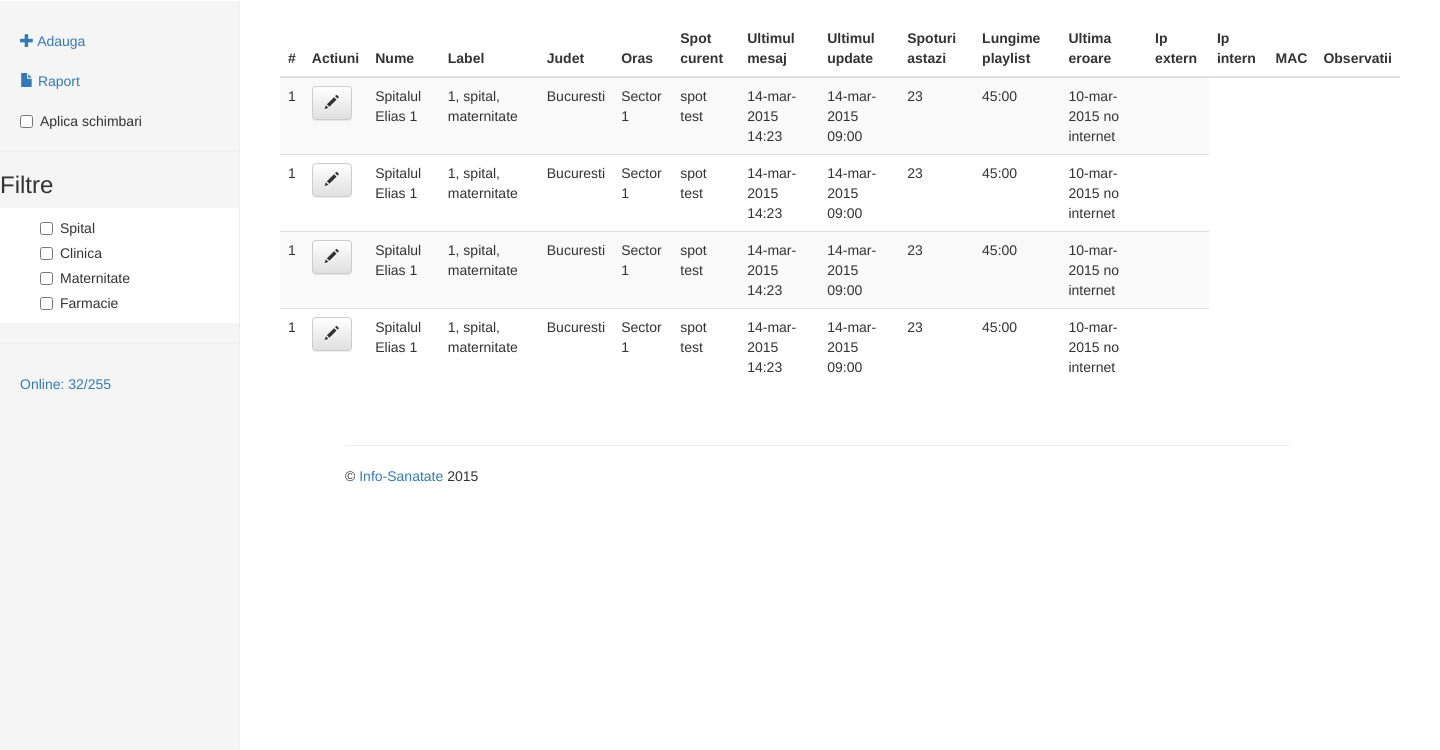
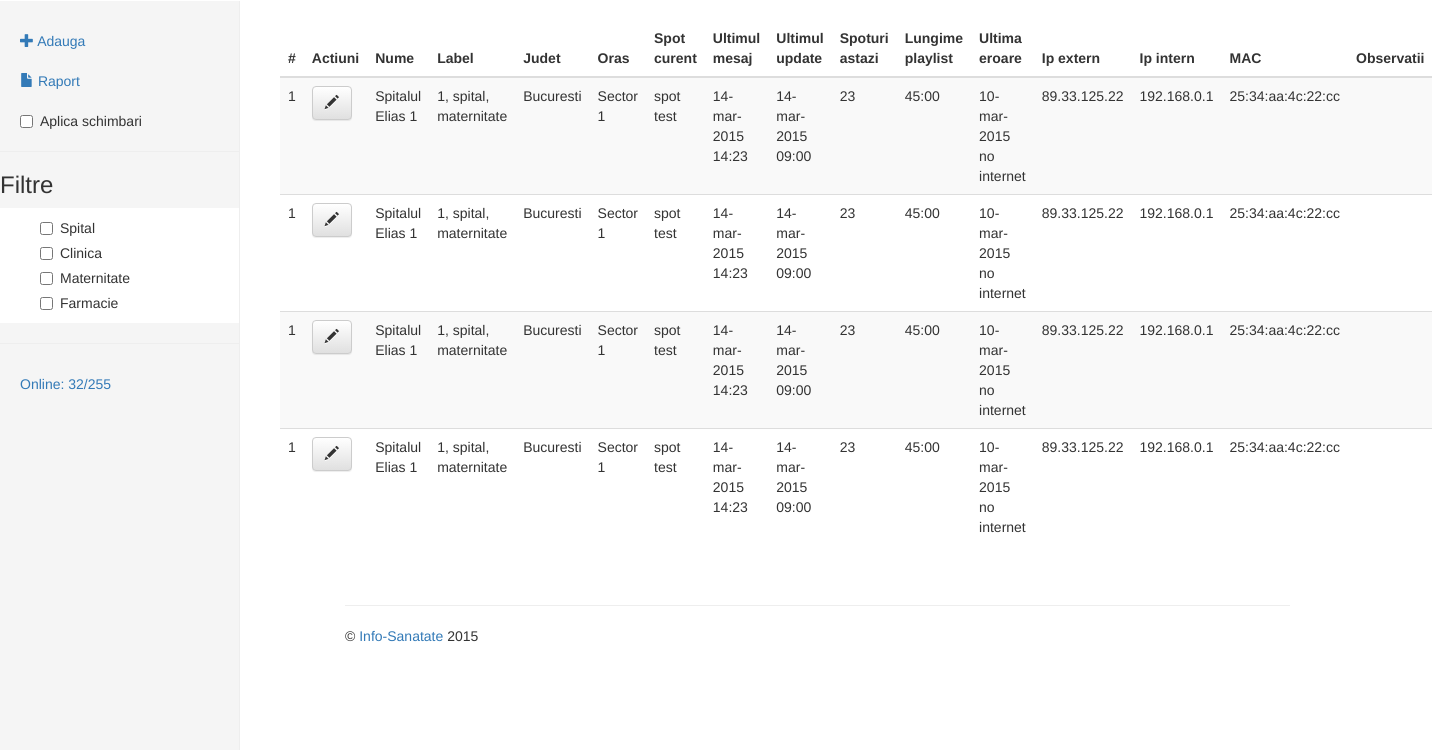
Before and after one commit to urucualex/digitalnet, a CodeIgniter app: page /database/ in a window 1440 px wide. Shown: the part 50-800 px from the top of the page. Run offline with CodeIgniter, Linux system fonts and the light colour scheme; some libraries are stand-ins or nearby versions.

Commit message:
Fix some viewss

```diff
--- a/application/views/clients.php
+++ b/application/views/clients.php
@@ -8,7 +8,7 @@
 		<div class="col-sm-2 sidebar">
 			<ul class="nav nav-sidebar">
 				<li>
-					<a href="/add"><span class="glyphicon glyphicon-plus"></span> Adauga</a>
+					<a href="/clients/item"><span class="glyphicon glyphicon-plus"></span> Adauga</a>
 				</li>
 				<li>
 					<a href="/add"><span class="glyphicon glyphicon-file"></span> Raport</a>
@@ -80,7 +80,7 @@
 					<tr>
 						<td>1</td>
 						<td>
-							<div class="btn btn-default"><span class="glyphicon glyphicon-pencil"></span></div>
+							<a href="/clients/item" class="btn btn-default"><span class="glyphicon glyphicon-pencil"></span></a>
 						</td>
 						<td>Spitalul Elias 1</td>
 						<td>1, spital, maternitate</td>
@@ -92,12 +92,15 @@
 						<td>23</td>
 						<td>45:00</td>
 						<td>10-mar-2015 no internet</td>
+						<td>89.33.125.22</td>
+						<td>192.168.0.1</td>
+						<td>25:34:aa:4c:22:cc</td>
 						<td></td>
 					</tr>
 					<tr>
 						<td>1</td>
 						<td>
-							<div class="btn btn-default"><span class="glyphicon glyphicon-pencil"></span></div>
+							<a href="/clients/item" class="btn btn-default"><span class="glyphicon glyphicon-pencil"></span></a>
 						</td>
 						<td>Spitalul Elias 1</td>
 						<td>1, spital, maternitate</td>
@@ -109,12 +112,15 @@
 						<td>23</td>
 						<td>45:00</td>
 						<td>10-mar-2015 no internet</td>
+						<td>89.33.125.22</td>
+						<td>192.168.0.1</td>
+						<td>25:34:aa:4c:22:cc</td>
 						<td></td>
 					</tr>
 					<tr>
 						<td>1</td>
 						<td>
-							<div class="btn btn-default"><span class="glyphicon glyphicon-pencil"></span></div>
+							<a href="/clients/item" class="btn btn-default"><span class="glyphicon glyphicon-pencil"></span></a>
 						</td>
 						<td>Spitalul Elias 1</td>
 						<td>1, spital, maternitate</td>
@@ -126,12 +132,15 @@
 						<td>23</td>
 						<td>45:00</td>
 						<td>10-mar-2015 no internet</td>
+						<td>89.33.125.22</td>
+						<td>192.168.0.1</td>
+						<td>25:34:aa:4c:22:cc</td>
 						<td></td>
 					</tr>
 					<tr>
 						<td>1</td>
 						<td>
-							<div class="btn btn-default"><span class="glyphicon glyphicon-pencil"></span></div>
+							<a href="/clients/item" class="btn btn-default"><span class="glyphicon glyphicon-pencil"></span></a>
 						</td>
 						<td>Spitalul Elias 1</td>
 						<td>1, spital, maternitate</td>
@@ -143,8 +152,12 @@
 						<td>23</td>
 						<td>45:00</td>
 						<td>10-mar-2015 no internet</td>
+						<td>89.33.125.22</td>
+						<td>192.168.0.1</td>
+						<td>25:34:aa:4c:22:cc</td>
 						<td></td>
 					</tr>
+
 				</tbody>
 			</table>
 		</div> <!-- Content -->
--- a/application/views/media.php
+++ b/application/views/media.php
@@ -11,7 +11,7 @@
 					<label>Data: <input type="date" class="form-control" value="2015-05-15"></label>
 				</li>
 				<li>
-					<a href="/media/add"><span class="glyphicon glyphicon-plus"></span> Adauga</a>
+					<a href="/media/item"><span class="glyphicon glyphicon-plus"></span> Adauga</a>
 				</li>
 				<li>
 					<a href="/media/copy"><span class="glyphicon glyphicon-duplicate"></span> Copiaza</a>
@@ -101,7 +101,7 @@
 						<td>1</td>
 						<td>
 							<label><input type="checkbox"/></label>
-							<a href="/media/edit/1" target="_blank" class="btn btn-sm btn-default"><span class="glyphicon glyphicon-pencil"></span></a>
+							<a href="/media/item" target="_blank" class="btn btn-sm btn-default"><span class="glyphicon glyphicon-pencil"></span></a>
 						</td>
 						<td>1</td>
 						<td>Oscilococcinum iunie 2015</td>
```
